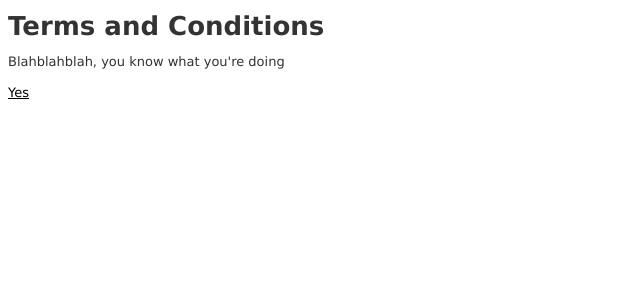
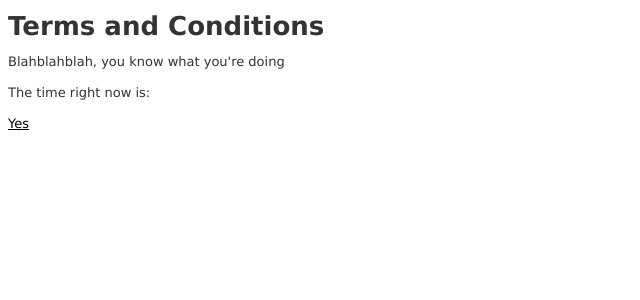
Before and after one commit to Mattmlm/languagelearningexperiment, a Rails app: page / in a window 1280 px wide. Shown: the top 300 px of the page, without its empty margins (0-640 px from the left). Run offline with Rails 7, Linux system fonts and the light colour scheme; style sheets or scripts are compiled from the project's sources; parts of the project's set-up code (start-up, migrations or seed data) failed here and were passed over; some libraries are stand-ins or nearby versions.

Commit message:
Added time of session (going to use this later to sort through iterative chains)

```diff
--- a/app/views/training/start.html.erb
+++ b/app/views/training/start.html.erb
@@ -1,4 +1,5 @@
 <h1>Terms and Conditions</h1>
 <p>Blahblahblah, you know what you're doing</p>
 
+<p>The time right now is: <%= @time %></p>
 <%= link_to "Yes", training_stimulus_path %>
```
